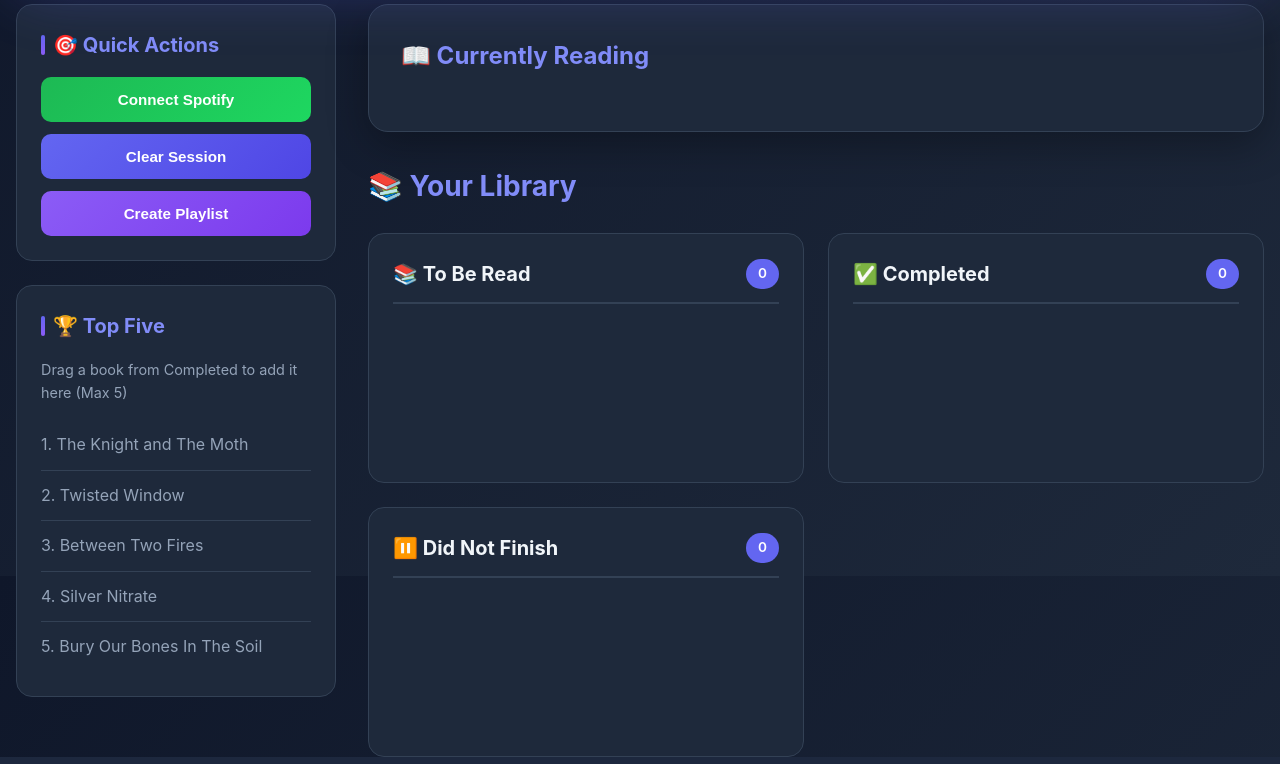
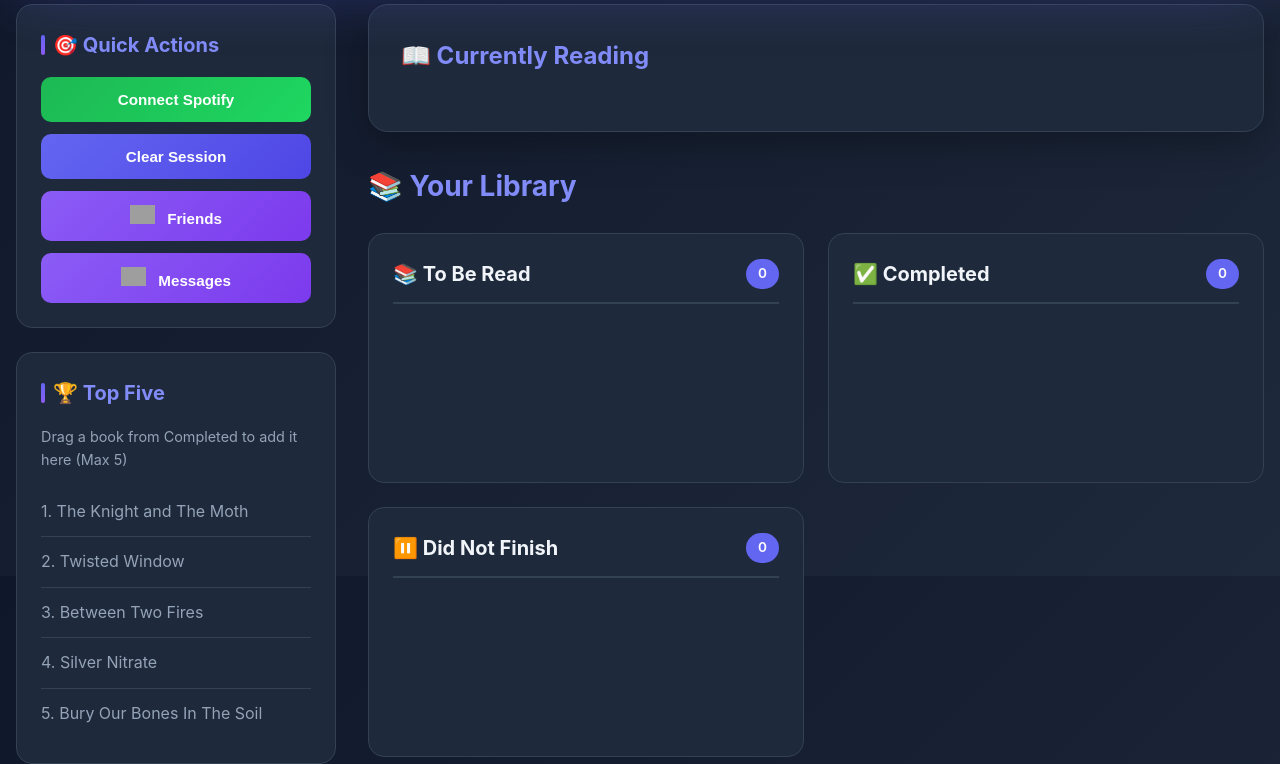
Before and after one commit to iamchrsgllsp/cadence-reading-app, a Flask app: page /profile in a window 1280 px wide. Shown: the part 224-988 px from the top of the page. Run offline with Flask 3, Linux system fonts and the light colour scheme; data comes from the database, SQL or seed files in the repository; grey boxes are pictures that could not be loaded.

Commit message:
small tweaks

```diff
--- a/services/flask/routes.py
+++ b/services/flask/routes.py
@@ -207,6 +207,11 @@ def user_profile(user):
     )
 
 
+@app.route("/friends")
+def friends():
+    return f"alert(Friends page coming soon!)"
+
+
 @app.route("/api_callback")
 def api_callback():
     # Don't reuse a SpotifyOAuth object because they store token info and you could leak user tokens if you reuse a SpotifyOAuth object
--- a/templates/profile.html
+++ b/templates/profile.html
@@ -681,9 +681,17 @@
               </button>
               <button
                 class="btn btn-secondary"
-                onclick="location.href='/createplaylist'"
+                onclick="alert('Feature coming soon!')"
               >
-                Create Playlist
+              <img style="width: 25px; margin-right: 8px;" src="https://images.icon-icons.com/3106/PNG/96/person_avatar_account_user_icon_191606.png">
+                      Friends
+                      </button>
+              <button
+                class="btn btn-secondary"
+                onclick="alert('Feature coming soon!')"
+              >
+              <img style="width: 25px; margin-right: 8px;" src="https://images.icon-icons.com/2159/PNG/96/envelope_email_mail_icon_132952.png"><gap></gap>
+                Messages
               </button>
             </div>
           </div>
```
